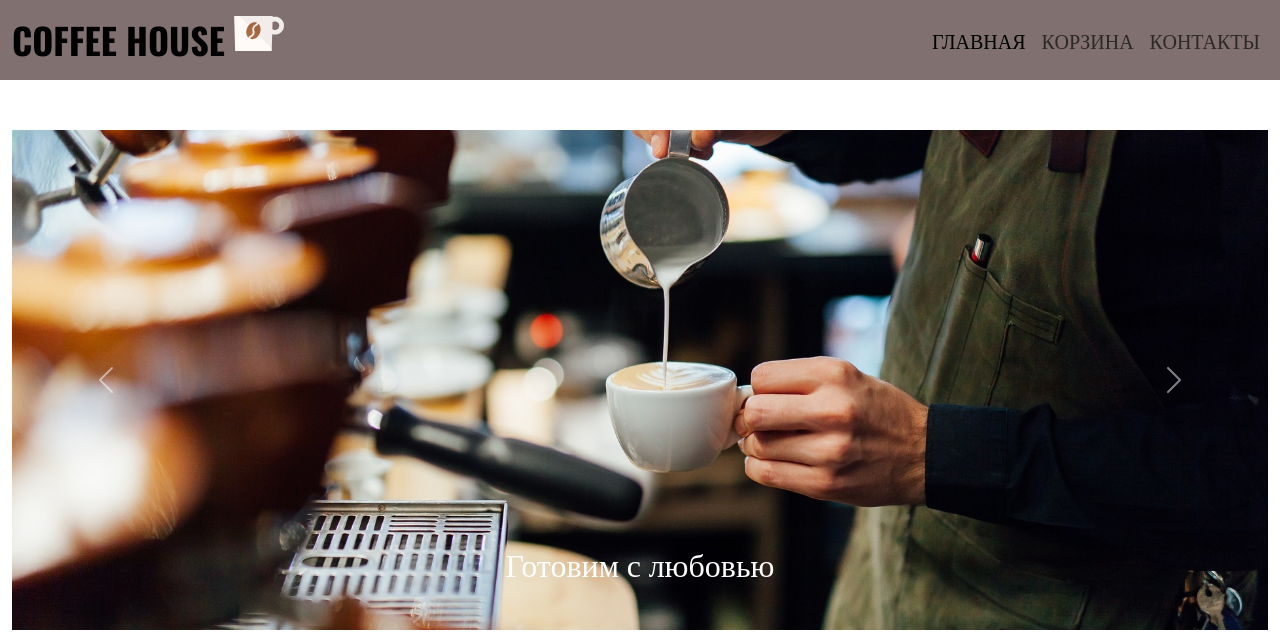
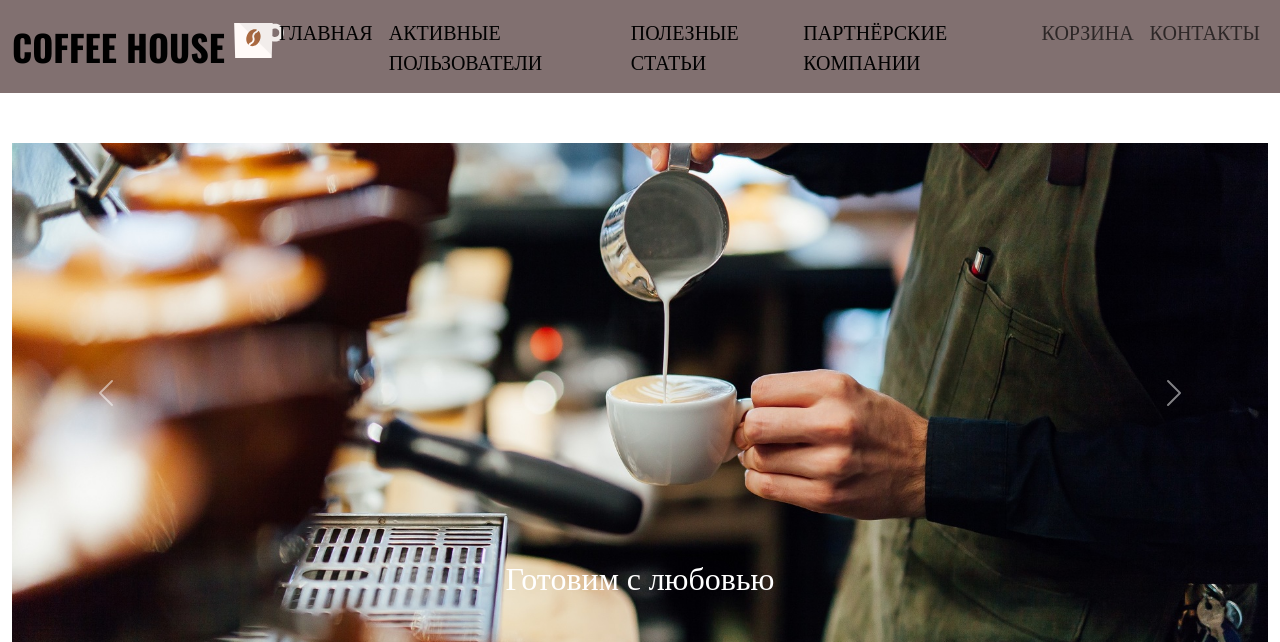
Before and after one commit to AlexanderObolonkov/CoffeeHouse_SoftwareTools, a Django app: page / in a window 1280 px wide. Shown: the top 642 px of the page. Run offline with Django 4.2, Linux system fonts and the light colour scheme; data that the repository does not hold is empty; parts of the project's set-up code (start-up, migrations or seed data) failed here and were passed over.

Commit message:
Added links in navbar

```diff
--- a/mysite/templates/mysite/block/navbar.html
+++ b/mysite/templates/mysite/block/navbar.html
@@ -16,7 +16,18 @@
                     <a class="nav-link {% if nav_bar == 'index' %}active{% endif %}"
                        href="{% url 'index' %}">Главная</a>
                 </li>
-
+                <li class="nav-item">
+                    <a class="nav-link {% if nav_bar == 'index' %}active{% endif %}"
+                       href="{% url 'index' %}">Активные пользователи</a>
+                </li>
+                <li class="nav-item">
+                    <a class="nav-link {% if nav_bar == 'index' %}active{% endif %}"
+                       href="{% url 'index' %}">Полезные статьи</a>
+                </li>
+                <li class="nav-item">
+                    <a class="nav-link {% if nav_bar == 'index' %}active{% endif %}"
+                       href="{% url 'index' %}">Партнёрские компании</a>
+                </li>
                 <li class="nav-item">
                     <a class="nav-link" href="#" data-bs-toggle="modal" data-bs-target="#modal-cart">Корзина</a>
                 </li>
```
